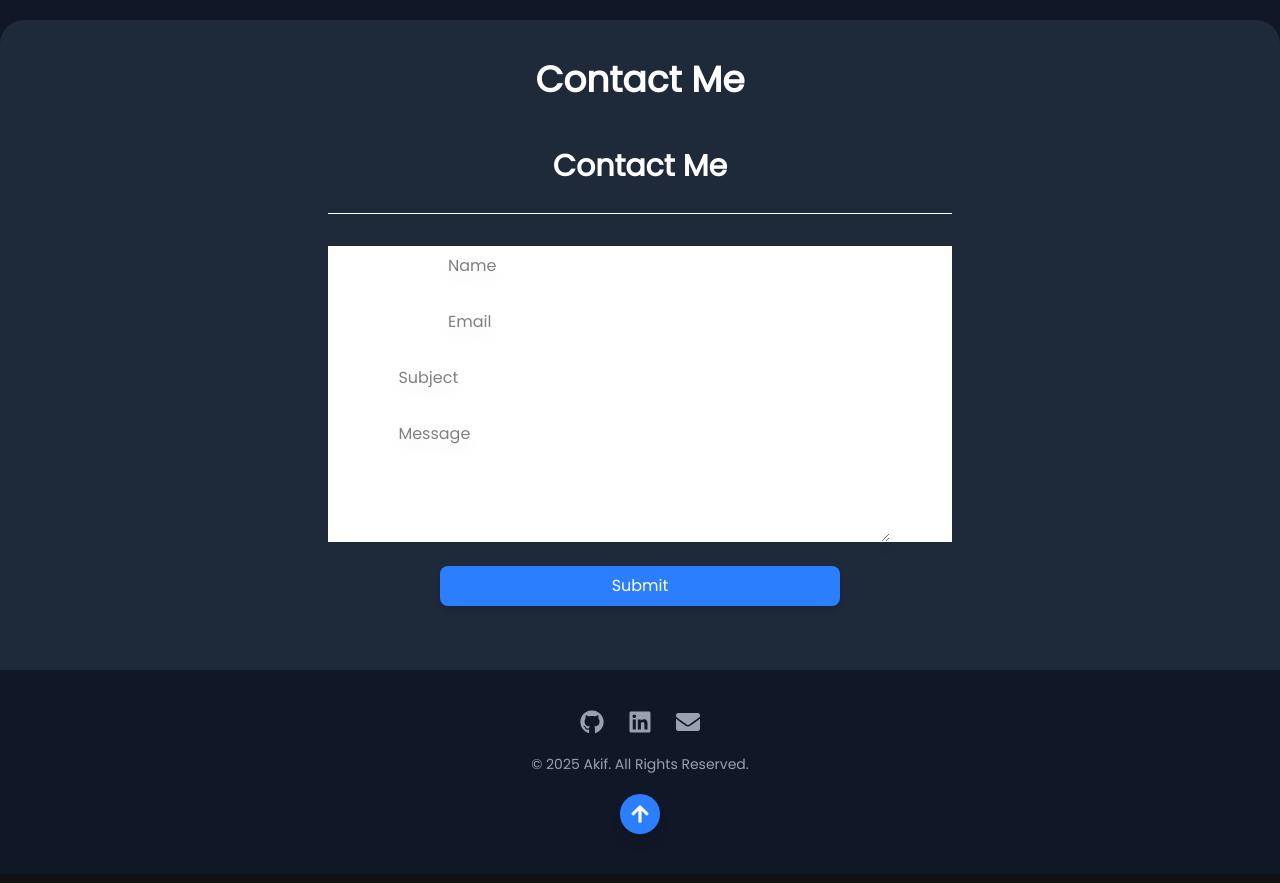
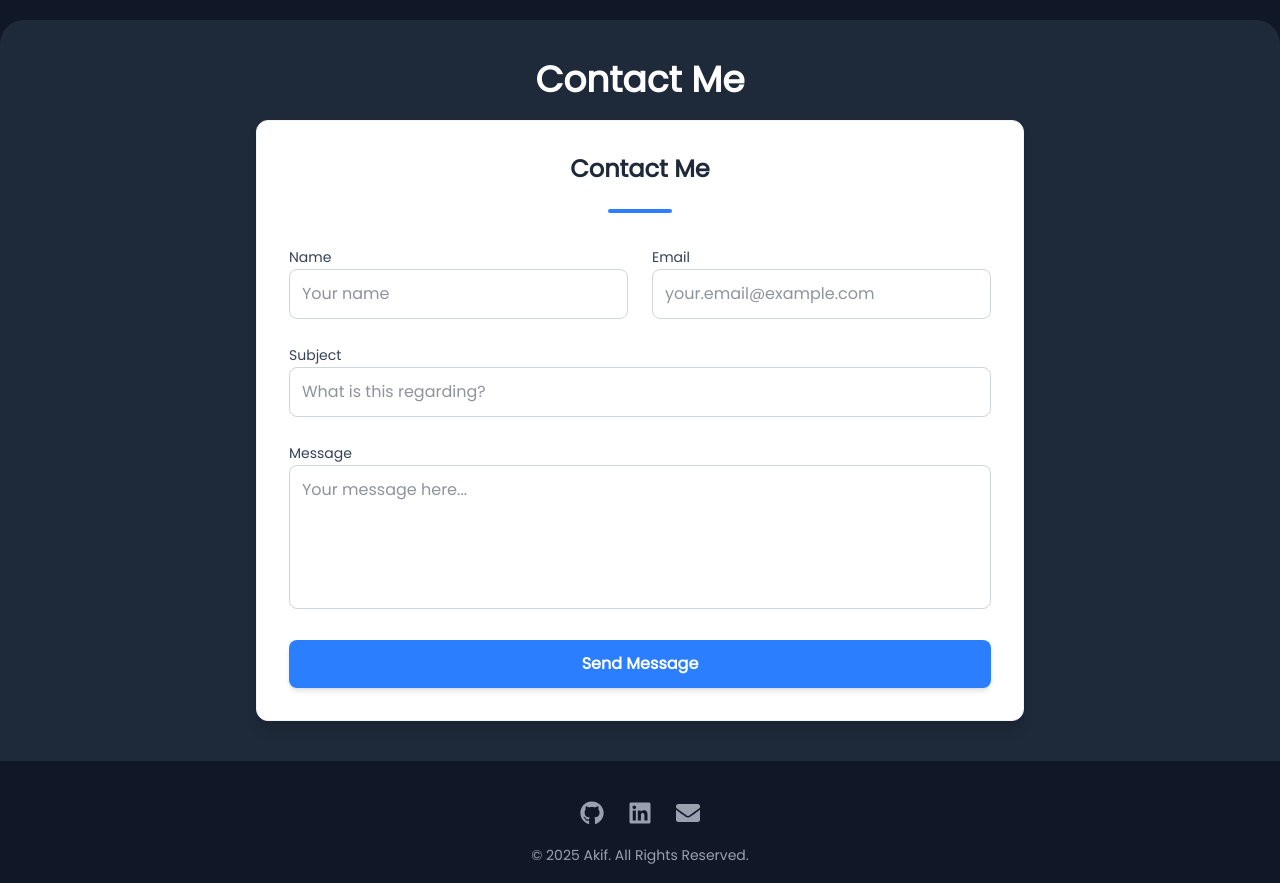
Before and after one commit to a1k2f3/full_stackPorrtflio, a Next.js app in the folder my-app/: page / in a window 1280 px wide. Shown: the part 2380-3263 px from the top of the page. Built offline with nearby package versions, Linux system fonts and the light colour scheme.

Commit message:
dit form

```diff
--- a/my-app/app/Component/Form.js
+++ b/my-app/app/Component/Form.js
@@ -1,100 +1,118 @@
-'use client';
-import React, { useState } from 'react';
+"use client"
+import { useState } from "react"
 
 const Form = () => {
-  const [name, setName] = useState('');
-  const [email, setEmail] = useState('');
-  const [subject, setSubject] = useState('');
-  const [message, setMessage] = useState('');
+  const [name, setName] = useState("")
+  const [email, setEmail] = useState("")
+  const [subject, setSubject] = useState("")
+  const [message, setMessage] = useState("")
 
   const handleSubmit = async () => {
     if (!name || !email || !subject || !message) {
-      alert('Please fill out all fields.');
-      return;
+      alert("Please fill out all fields.")
+      return
     }
 
     try {
-      const values = { name, email, subject, message };
-      const data = await fetch('http://localhost:5000/send-email', {
-        method: 'POST',
+      const values = { name, email, subject, message }
+      const data = await fetch("http://localhost:5000/send-email", {
+        method: "POST",
         headers: {
-          'Content-Type': 'application/json',
+          "Content-Type": "application/json",
         },
         body: JSON.stringify(values),
-      });
-      const response = data.json();
-      console.log('Response:', response);
-      alert(response);
+      })
+
+      const response = await data.json()
+      console.log("Response:", response)
+      alert(response.message || "Message sent successfully!")
+
       // Reset form fields
-      setName('');
-      setEmail('');
-      setSubject('');
-      setMessage('');
+      setName("")
+      setEmail("")
+      setSubject("")
+      setMessage("")
     } catch (error) {
-      console.error('Error:', error);
-      alert('Failed to send message. Please try again.');
+      console.error("Error:", error)
+      alert("Failed to send message. Please try again.")
     }
-  };
+  }
 
   return (
-    <>
-      <div className="max-w-2xl mx-auto p-6">
-        <h2 className="text-center text-[30px] font-bold mb-6">Contact Me</h2>
-        <hr />
+    <div className="max-w-3xl mx-auto p-6 sm:p-8 bg-white rounded-xl shadow-lg border border-gray-100">
+      <h2 className="text-center text-2xl font-bold mb-6 text-gray-800">Contact Me</h2>
+      <div className="w-16 h-1 mx-auto bg-blue-500 rounded-full mb-8"></div>
 
-        <div className="w-full flex flex-col justify-center items-center mt-8">
-          <div className="flex flex-col gap-4 w-full bg-white">
+      <div className="space-y-6">
         {/* Name and Email Fields */}
-            <div className="flex gap-4 justify-center flex-wrap">
+        <div className="grid grid-cols-1 md:grid-cols-2 gap-6">
+          <div className="space-y-2">
+            <label htmlFor="name" className="text-sm font-medium text-gray-700">
+              Name
+            </label>
             <input
+              id="name"
               type="text"
-                placeholder="Name"
+              placeholder="Your name"
               value={name}
               onChange={(e) => setName(e.target.value)}
-                className="p-2 drop-shadow-xl w-60 md:w-100 sm:w-100 text-black"
+              className="w-full p-3 border text-gray-800 border-gray-300 rounded-lg focus:ring-2 focus:ring-blue-500 focus:border-blue-500 focus:outline-none transition-all duration-200"
             />
+          </div>
+          <div className="space-y-2">
+            <label htmlFor="email" className="text-sm font-medium text-gray-700">
+              Email
+            </label>
             <input
+              id="email"
               type="email"
-                placeholder="Email"
+              placeholder="your.email@example.com"
               value={email}
               onChange={(e) => setEmail(e.target.value)}
-                className="p-2 drop-shadow-xl w-60 md:w-100 sm:w-100 text-black"
+              className="w-full p-3 border text-gray-800 border-gray-300 rounded-lg focus:ring-2 focus:ring-blue-500 focus:border-blue-500 focus:outline-none transition-all duration-200"
             />
+          </div>
         </div>
 
         {/* Subject Field */}
-            <div className="w-full flex justify-center">
+        <div className="space-y-2">
+          <label htmlFor="subject" className="text-sm font-medium text-gray-700">
+            Subject
+          </label>
           <input
+            id="subject"
             type="text"
-                placeholder="Subject"
+            placeholder="What is this regarding?"
             value={subject}
             onChange={(e) => setSubject(e.target.value)}
-                className="p-2 drop-shadow-xl w-[80%] text-black"
+            className="w-full p-3 border text-gray-800 border-gray-300 rounded-lg focus:ring-2 focus:ring-blue-500 focus:border-blue-500 focus:outline-none transition-all duration-200"
           />
         </div>
 
         {/* Message Field */}
-            <div className="w-full flex justify-center">
+        <div className="space-y-2">
+          <label htmlFor="message" className="text-sm font-medium text-gray-700">
+            Message
+          </label>
           <textarea
-                placeholder="Message"
+            id="message"
+            placeholder="Your message here..."
             value={message}
             onChange={(e) => setMessage(e.target.value)}
-                className="p-2 drop-shadow-xl w-[80%] h-32 text-black"
+            className="w-full p-3 border text-gray-800 border-gray-300 rounded-lg h-36 resize-none focus:ring-2 focus:ring-blue-500 focus:border-blue-500 focus:outline-none transition-all duration-200"
           />
-            </div>
         </div>
 
         {/* Submit Button */}
         <button
           onClick={handleSubmit}
-            className="w-100 mt-6 px-6 py-2 bg-blue-500 text-white rounded-lg shadow-md hover:bg-blue-600 hover:ease-linear duration-100"
+          className="w-full py-3 px-4 bg-blue-500 text-white font-semibold rounded-lg shadow-md hover:bg-blue-600 focus:outline-none focus:ring-2 focus:ring-blue-500 focus:ring-offset-2 transition duration-200 ease-in-out"
         >
-            Submit
+          Send Message
         </button>
       </div>
     </div>
-    </>
-  );
-};
+  )
+}
 
-export default Form;
+export default Form
```
Lines whose indentation alone changed are shown as unchanged.
